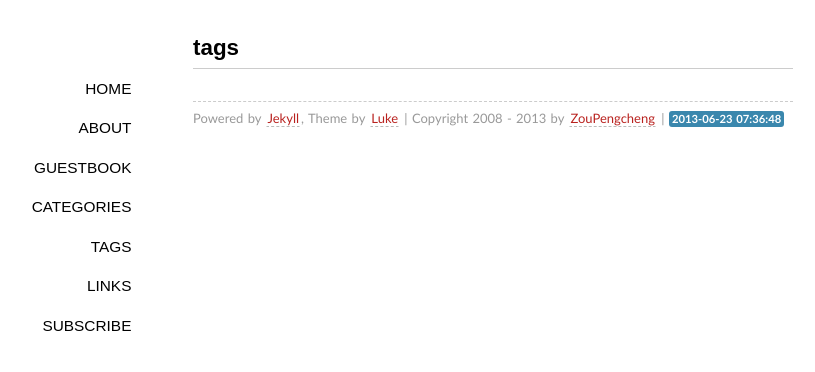
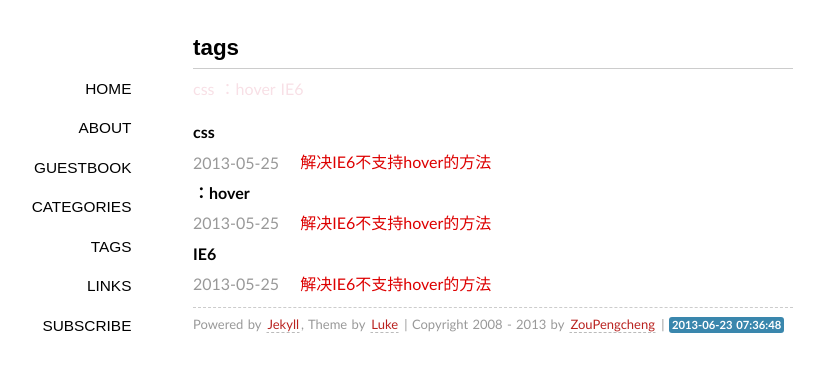
Before and after one commit to pc-z/pc-z.github.com, a Jekyll site: the page built from tags/index.md, in a window 1280 px wide. Shown: the top 372 px of the page, without its empty margins (147-962 px from the left). Built offline with Jekyll 4.4.1, drawn with Linux system fonts in a browser that asks for light colours; some web fonts are replaced; Markdown is read by kramdown in place of the engine named in the settings.

Commit message:
add first post

```diff
--- a/_layouts/default.html
+++ b/_layouts/default.html
@@ -7,7 +7,8 @@
     <link rel="shortcut icon" href="/favicon.ico">
     <link href="/feed/" rel="alternate" title="{{ site.author }}" type="application/atom+xml" />
     <link rel="stylesheet" href="/media/css/style.css">
-    <link rel="stylesheet" href="/media/css/pygments.css">
+    <link rel="stylesheet" href="/media/css/highlight.css">
+	<link rel="stylesheet" href="/media/css/pygments.css">
     <script type="text/javascript" src="/media/js/jquery-1.7.1.min.js"></script>
   </head>
   <body>
--- /dev/null
+++ b/_posts/2013-05-25-csshover-in-IE6.md
@@ -0,0 +1,45 @@
+---
+layout: post
+title: 解决IE6不支持hover的方法
+categories: CSS
+tags: [css, ：hover, IE6]
+---
+
+大多数现代浏览器（FF、Chrome、Safari、IE10等）对伪类选择器`:hover`能提供很好的支持，不管是应用到`<a>`标签还是其他标签，然而IE6及更低版本对`：hover`的支持很不理想，如果一定要在IE6及更低版本中使用`:hover`，可以采用以下方法，下载“csshover.htc”[[压缩版]](http://peterned.home.xs4all.nl/htc/csshover3.htc) [[源码版]](http://peterned.home.xs4all.nl/htc/csshover3-source.htc) [[包含以上两种版本]](http://www.xs4all.nl/~peterned/htc/csshover3.zip)文件，将下载后的文件放在与你想要使用`:hover`选择器的页面的同一级目录中（如果不放在同一级目录则要在样式中注意文件的路径问题）：
+
+	————
+	 | --csshover.htc
+	 | --index.html
+
+将“csshover.htc”定义在body样式内：
+
+{% highlight css %}
+body { behavior:url("csshover.htc"); }
+{% endhighlight %}
+
+这样你就能在代码中使用 `:hover` 了，完整代码如下所示：
+
+{% highlight html %}
+<!DOCTYPE html PUBLIC "-//W3C//DTD XHTML 1.0 Transitional//EN" "http://www.w3.org/TR/xhtml1/DTD/xhtml1-transitional.dtd">
+<html xmlns="http://www.w3.org/1999/xhtml">
+<head>
+<meta http-equiv="Content-Type" content="text/html; charset=gb2312" />
+<title>解决IE6不支持hover的方法</title>
+<style type="text/css">
+	body { behavior:url("csshover.htc"); }
+	p.test{width:100px; height:100px; background:#333;}
+	p.test:hover{width:200px; height:200px;}
+</style>
+</head>
+<body>
+	<p>对class="test"的p元素应用伪类选择器':hover'/p>
+	<p class="test"></p>
+</body>
+</html>
+{% endhighlight %}
+
+----------
+
+##### 参考资料
+1. [完美解决IE6不支持hover的方法](http://www.w3cfuns.com/thread-347-1-1.html)
+2. [Whatever:hover](http://peterned.home.xs4all.nl/csshover.html)
```
